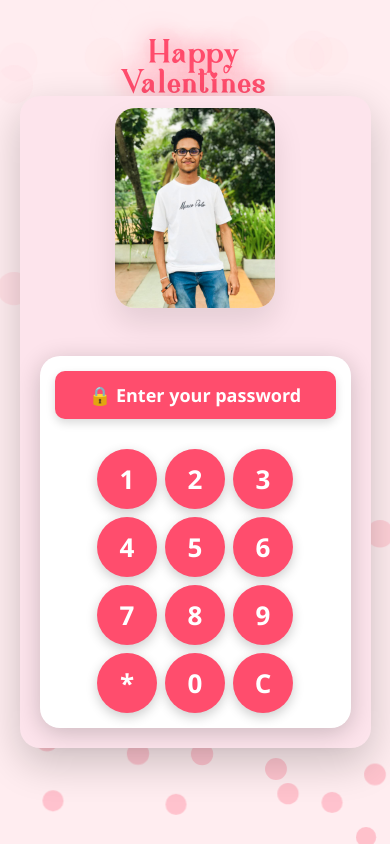
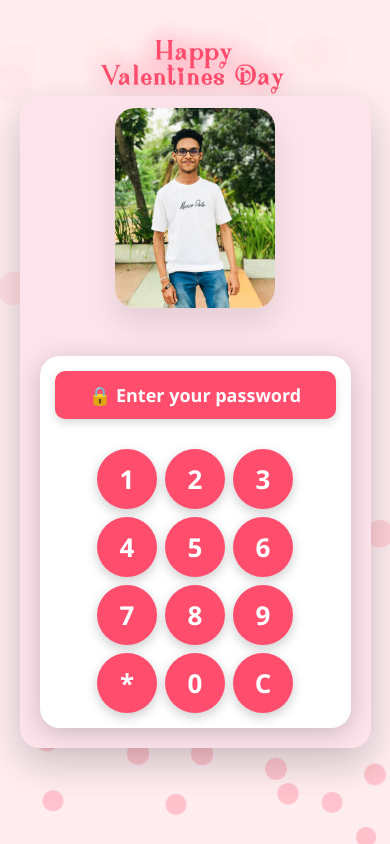
Before and after one commit to sithumbuddhika2002/Valentine-Day-Surprise-Application, a plain HTML site: page index.html in a window 390 px wide. Drawn offline with Linux system fonts and the light colour scheme; a web font is replaced by a local one.

Commit message:
modify index

```diff
--- a/index.html
+++ b/index.html
@@ -196,7 +196,7 @@
             }
 
             .header {
-                font-size: calc(3vw + 1rem); /* Smaller mobile font size */
+                font-size: calc(1vw + 1rem); /* Smaller mobile font size */
                 top: 5%;
             }
 
@@ -219,7 +219,7 @@
 
         @media (max-width: 480px) {
             .header {
-                font-size: calc(2vw + 1rem); /* Even smaller for very small screens */
+                font-size: calc(1vw + 1rem); /* Even smaller for very small screens */
             }
 
             .photo-box {
```
